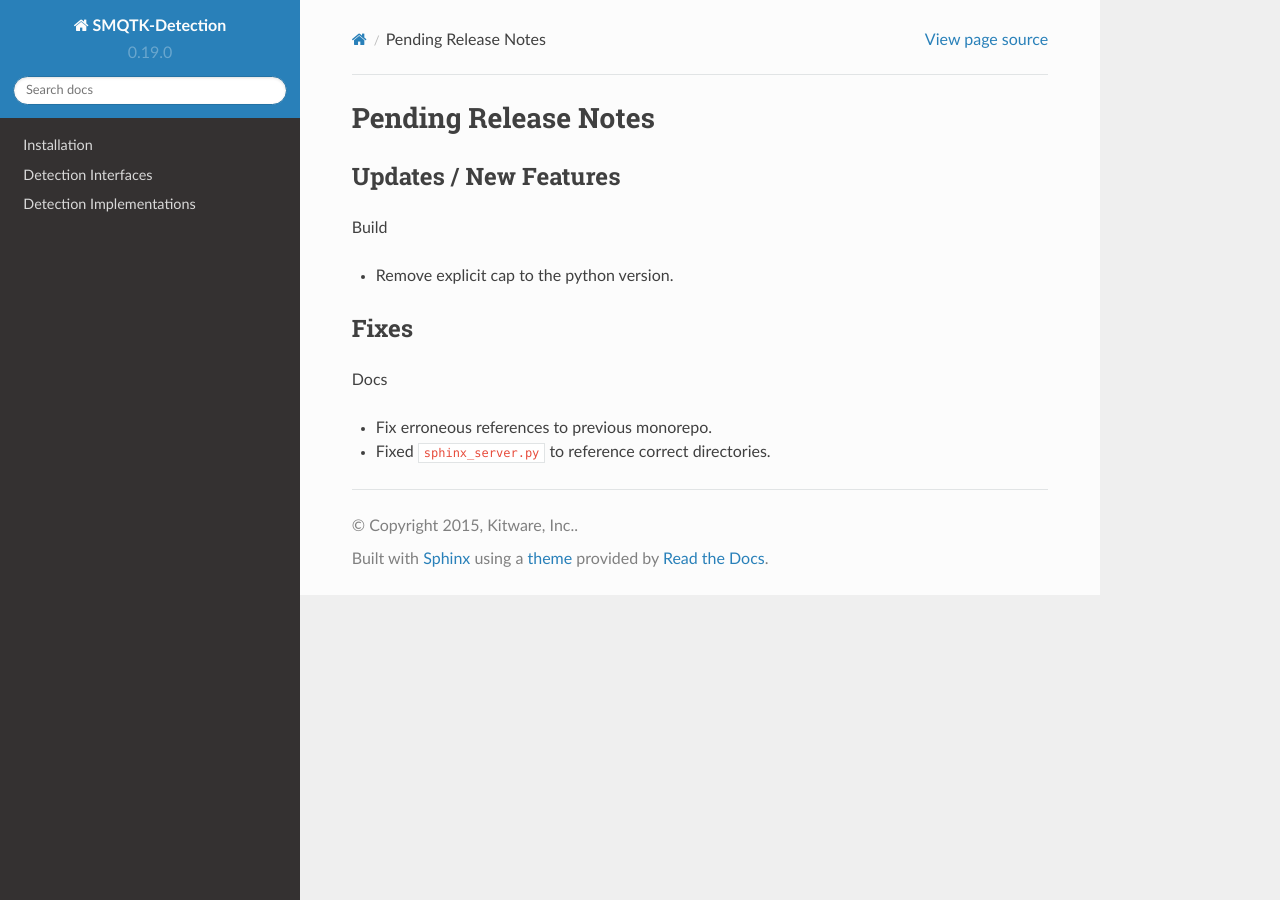
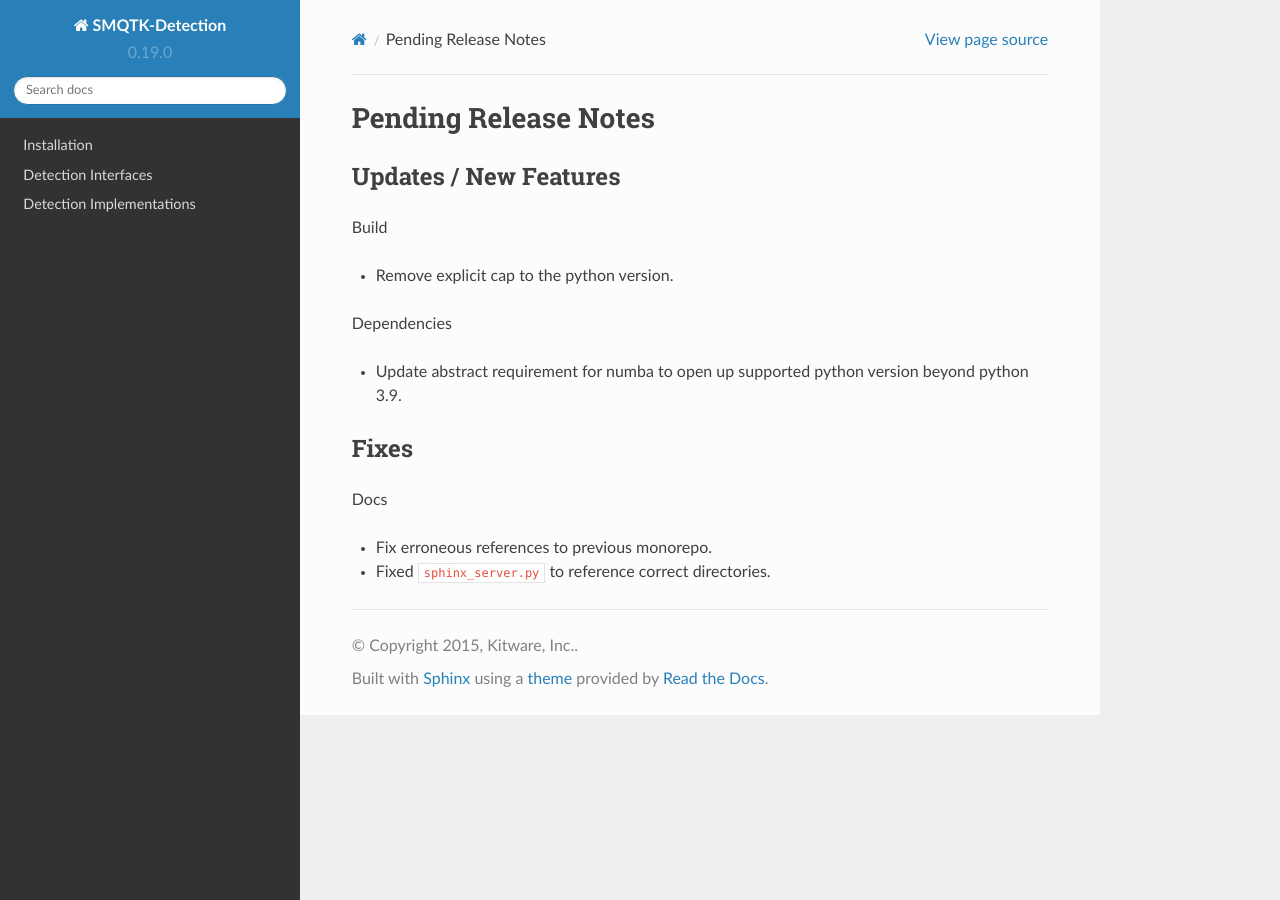
Before and after one commit to Kitware/SMQTK-Detection, a Sphinx documentation site: the page built from docs/release_notes/pending_release.rst, in a window 1280 px wide. Built offline with Sphinx 7.4.7 and the Read the Docs theme 2.0.0, drawn with Linux system fonts in a browser that asks for light colours; pages that are not in the unit, such as notebooks, are missing from menus; the version number is read from the project's files by our own code.

Commit message:
Update number abstract dep to alleviate py3.9 cap

```diff
--- a/docs/release_notes/pending_release.rst
+++ b/docs/release_notes/pending_release.rst
@@ -8,6 +8,11 @@ Build
 
 * Remove explicit cap to the python version.
 
+Dependencies
+
+* Update abstract requirement for numba to open up supported python version
+  beyond python 3.9.
+
 Fixes
 -----
 
```
Also changed, not shown: pyproject.toml (+9 -1 lines), 1 other file.
